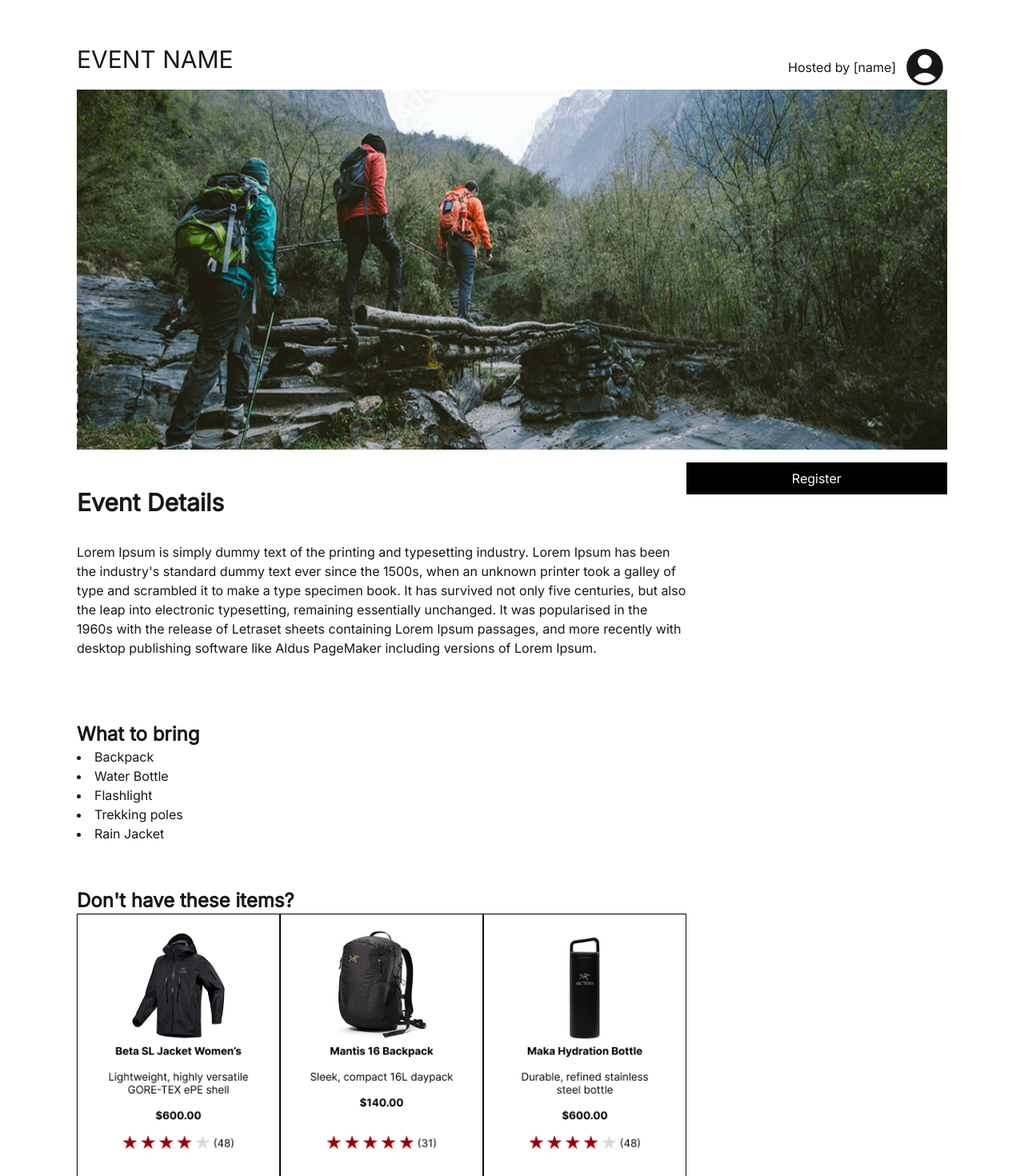
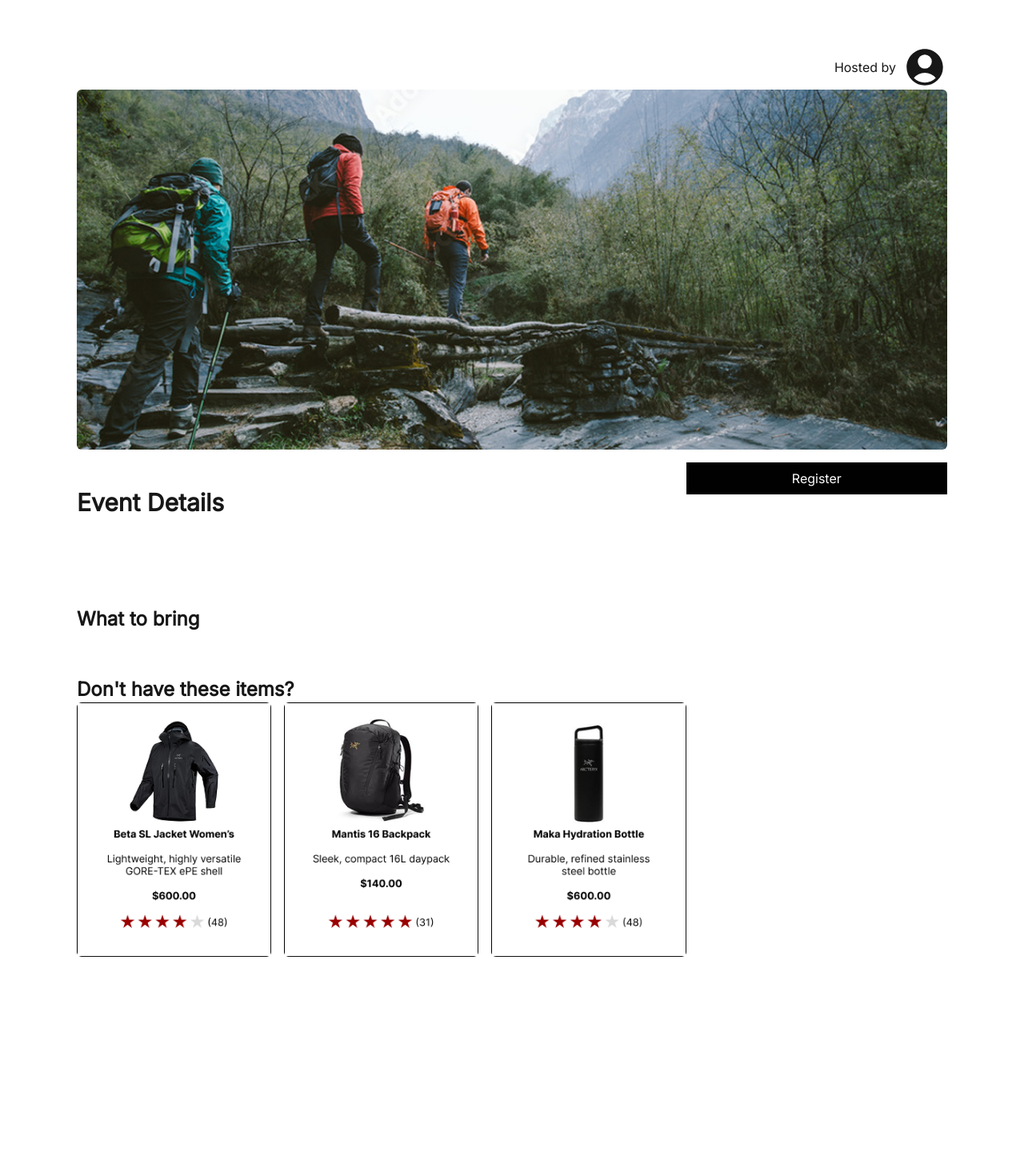
Before and after one commit to jn-han/youCode2025, a Next.js app in the folder frontend/: page /events/specific in a window 1280 px wide. Shown: the top 1470 px of the page at 80% size. After the commit the page ends 1196 px from the top, so only its background shows below. Built offline with nearby package versions, Linux system fonts and the light colour scheme; a web font is replaced by a local one.

Commit message:
Added in custom routing for each event page

```diff
--- a/frontend/src/app/createEvent/page.js
+++ b/frontend/src/app/createEvent/page.js
@@ -56,15 +56,16 @@
         name: eventName,
         date: eventDate,
         location: eventLocation,
-        host: selectedHosts.map((h) => h.value), // 🧠 Array of user IDs
+        host: selectedHosts.map((h) => h.value),
         difficulty,
         eventDetails: details,
-        whatToBring: gear.map((item) => item.value), // 🧠 Array of strings
+        whatToBring: gear.map((item) => item.value),
       });
+
+      const newEventId = res.data._id;
 
       console.log("✅ Event created:", res.data);
 
-      // Reset if needed
       setEventName("");
       setEventDate("");
       setEventLocation("");
@@ -73,7 +74,7 @@
       setDetails("");
       setGear([]);
 
-      router.push("/confirmation"); // ✅ Redirect after success
+      router.push(`/events/${newEventId}`);
     } catch (err) {
       console.error("❌ Error creating event:", err);
     }
--- a/frontend/src/app/events/specific/page.js
+++ b/frontend/src/app/events/specific/page.js
@@ -1,61 +1,82 @@
-import React from 'react';
-import Link from 'next/link';
-import Image from 'next/image'
-import Navbar from '@/components/Navbar';
+"use client";
+import React from "react";
+import Link from "next/link";
+import Image from "next/image";
+import Navbar from "@/components/Navbar";
 
-const Page = () => {
+const EventPage = ({
+  name,
+  host,
+  image = "/hiking.png",
+  details,
+  gear = [],
+}) => {
   return (
-
     <div className="font-primary mx-24">
       <div className="grid grid-cols-[80%_20%] pt-14">
-    <h1 className="text-3xl">EVENT NAME</h1>
+        <h1 className="text-3xl">{name}</h1>
         <div className="flex items-center space-x-2 justify-end">
-  <p>Hosted by [name]</p>
-  <svg xmlns="http://www.w3.org/2000/svg" viewBox="0 0 24 24" fill="currentColor" className="size-14">
-    <path fillRule="evenodd" d="M18.685 19.097A9.723 9.723 0 0 0 21.75 12c0-5.385-4.365-9.75-9.75-9.75S2.25 6.615 2.25 12a9.723 9.723 0 0 0 3.065 7.097A9.716 9.716 0 0 0 12 21.75a9.716 9.716 0 0 0 6.685-2.653Zm-12.54-1.285A7.486 7.486 0 0 1 12 15a7.486 7.486 0 0 1 5.855 2.812A8.224 8.224 0 0 1 12 20.25a8.224 8.224 0 0 1-5.855-2.438ZM15.75 9a3.75 3.75 0 1 1-7.5 0 3.75 3.75 0 0 1 7.5 0Z" clipRule="evenodd" />
+          <p>Hosted by {host}</p>
+          <svg
+            xmlns="http://www.w3.org/2000/svg"
+            viewBox="0 0 24 24"
+            fill="currentColor"
+            className="size-14"
+          >
+            <path
+              fillRule="evenodd"
+              d="M18.685 19.097A9.723 9.723 0 0 0 21.75 12c0-5.385-4.365-9.75-9.75-9.75S2.25 6.615 2.25 12a9.723 9.723 0 0 0 3.065 7.097A9.716 9.716 0 0 0 12 21.75a9.716 9.716 0 0 0 6.685-2.653Zm-12.54-1.285A7.486 7.486 0 0 1 12 15a7.486 7.486 0 0 1 5.855 2.812A8.224 8.224 0 0 1 12 20.25a8.224 8.224 0 0 1-5.855-2.438ZM15.75 9a3.75 3.75 0 1 1-7.5 0 3.75 3.75 0 0 1 7.5 0Z"
+              clipRule="evenodd"
+            />
           </svg>
         </div>
+      </div>
 
-    </div>
       <div className="relative w-full h-[450px]">
-  <Image src="/hiking.png" alt="hiking" fill />
+        <Image
+          src={image}
+          alt={name}
+          fill
+          className="object-cover rounded-md"
+        />
       </div>
 
       <div className="grid grid-cols-[70%_30%]">
         <div>
           <div>
             <h1 className="text-3xl font-bold pt-12 pb-8">Event Details</h1>
-                <p>Lorem Ipsum is simply dummy text of the printing and typesetting industry. Lorem Ipsum has been the industry&apos;s standard dummy text ever since the 1500s, when an unknown printer took a galley of type and scrambled it to make a type specimen book. It has survived not only five centuries, but also the leap into electronic typesetting, remaining essentially unchanged. It was popularised in the 1960s with the release of Letraset sheets containing Lorem Ipsum passages, and more recently with desktop publishing software like Aldus PageMaker including versions of Lorem Ipsum.</p>
+            <p>{details}</p>
           </div>
+
           <div>
             <h1 className="mt-20 font-bold text-2xl">What to bring</h1>
             <ul className="list-disc list-inside">
-                    <li>Backpack</li>
-                    <li>Water Bottle</li>
-                    <li>Flashlight</li>
-                    <li>Trekking poles</li>
-                    <li>Rain Jacket</li>
+              {gear.map((item, index) => (
+                <li key={index}>{item}</li>
+              ))}
             </ul>
-                <h2 className="text-2xl font-semibold pt-14">Don&apos;t have these items?</h2>
-                <div className="grid grid-cols-3">
-                    <figure><img src="/ad.png" alt="ad1"/></figure>
-                    <figure><img src="/ad2.png" alt="ad2"/></figure>
-                    <figure><img src="/ad3.png" alt="ad3"/></figure>
+
+            <h2 className="text-2xl font-semibold pt-14">
+              Don't have these items?
+            </h2>
+            <div className="grid grid-cols-3 gap-4">
+              {["/ad.png", "/ad2.png", "/ad3.png"].map((src, idx) => (
+                <figure key={idx}>
+                  <img src={src} alt={`ad${idx + 1}`} className="rounded-md" />
+                </figure>
+              ))}
             </div>
           </div>
         </div>
 
         <div>
-            <button className=" mt-4 w-full bg-navbar text-white">
+          <button className="mt-4 w-full bg-navbar text-white">
             <p className="p-2">Register</p>
           </button>
         </div>
       </div>
+    </div>
+  );
+};
 
-
-
-    </div>
-  )
-}
-
-export default Page
+export default EventPage;
```
Lines whose indentation alone changed are shown as unchanged.
